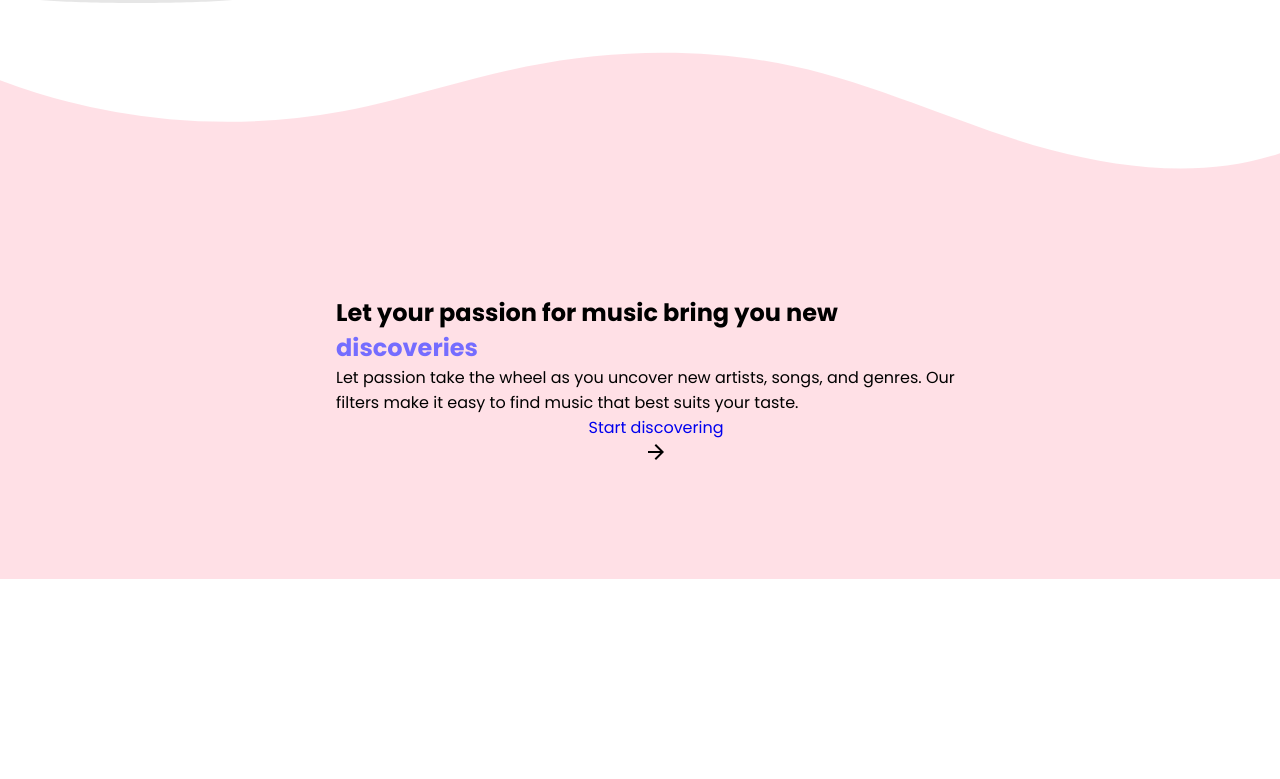
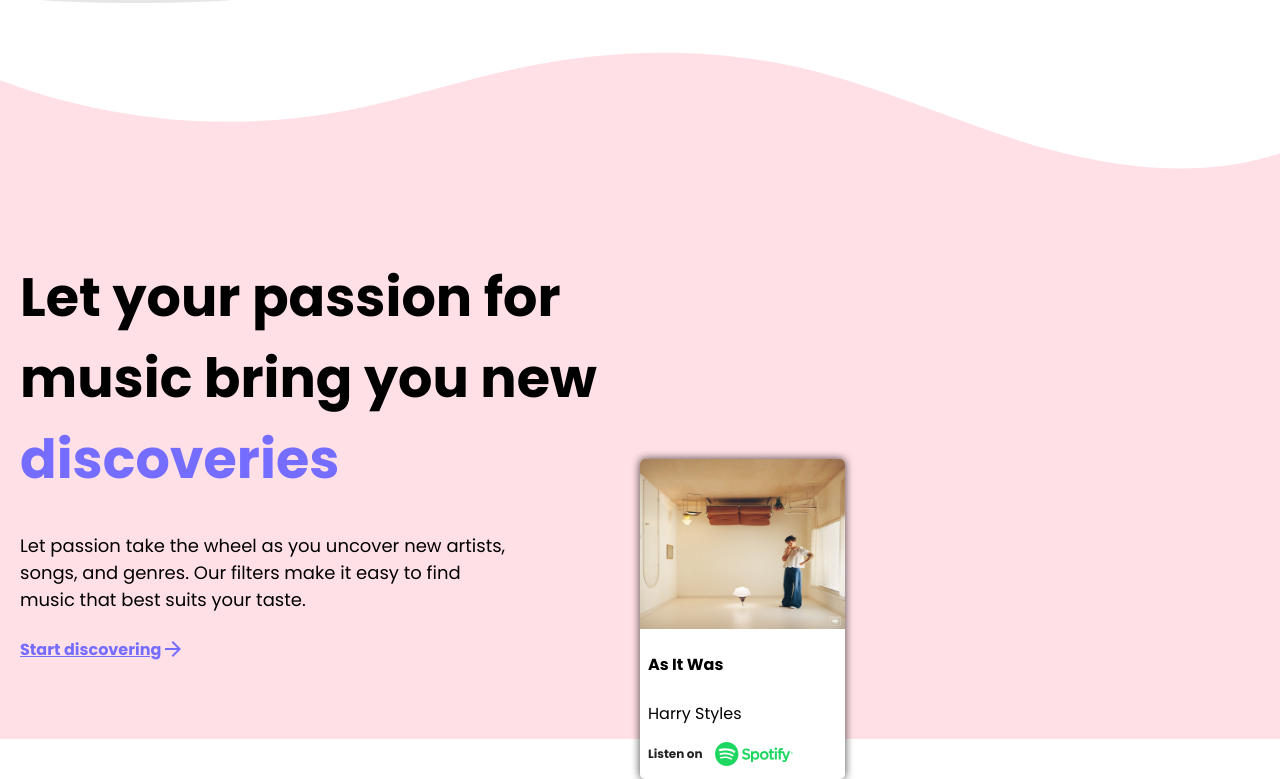
Before and after one commit to jmadrigaladan/spotify-react-api, a React (Create React App) app: page / in a window 1280 px wide. Shown: the part 661-1440 px from the top of the page. Before the commit the page ends 1240 px from the top, so only its background shows below. Built offline with nearby package versions, Linux system fonts and the light colour scheme.

Commit message:
working on card positioning discover section

```diff
--- a/src/components/Hero.css
+++ b/src/components/Hero.css
@@ -14,7 +14,7 @@
   display: flex;
 }
 
-.text__container {
+.heroText__container {
   width: 50%;
   margin-left: 32px;
   display: flex;
--- a/src/components/Hero.jsx
+++ b/src/components/Hero.jsx
@@ -12,7 +12,7 @@ function Hero() {
           <figure className="img__container">
             <img src={heroImage} alt="" className="heroImage" />
           </figure>
-          <div className="text__container">
+          <div className="heroText__container">
             <h1 className="hero__mainText">
               Analyze Music <span className="pinkText"> you enjoy</span> with no
               limits<span className="pinkText">.</span>
--- /dev/null
+++ b/src/components/MusicCard.css
@@ -0,0 +1,73 @@
+.horizontal__card {
+  width: 205px;
+  /* border: 1px solid red; */
+
+  background-color: white;
+  border-radius: 5px;
+}
+
+.horizontal__card:hover {
+  -webkit-transform: scale(0.98);
+  -ms-transform: scale(0.98);
+  transform: scale(0.98);
+}
+
+.song__img--wrapper {
+  width: 100%;
+}
+.song__img {
+  width: 100%;
+  height: 170px;
+}
+
+.song__img {
+  width: 100%;
+  /* box-shadow: 0 0 8px rgba(0, 0, 0, 0.4); */
+  border-top-left-radius: 5px;
+  border-top-right-radius: 5px;
+}
+
+.horizontal__card--wrapper {
+  height: 320px;
+  display: flex;
+  width: 205px;
+  border-radius: 5px;
+  flex-direction: column;
+  box-shadow: 0 0 8px rgba(0, 0, 0, 0.4);
+}
+
+.text__container {
+  margin-top: 16px;
+  margin-left: 8px;
+  text-align: left;
+  cursor: default;
+}
+
+.song__title--text {
+  font-size: 16px;
+  margin-bottom: 8px;
+}
+
+.artist__name--text {
+  font-weight: 400;
+  font-size: 16px;
+  margin-top: 24px;
+}
+
+.spotify__text--container {
+  width: 100%;
+  margin-top: 16px;
+}
+.spotify__song--link {
+  display: flex;
+  align-items: center;
+}
+.listen__on--text {
+  margin-right: 12px;
+  color: #242424;
+  font-size: 12px;
+}
+
+.spotify__logo {
+  width: 40%;
+}
--- /dev/null
+++ b/src/components/MusicCard.jsx
@@ -0,0 +1,27 @@
+import React from "react";
+import "./MusicCard.css";
+import SpotifyLogo from "../assets/Spotify_logo_with_text.svg";
+
+function MusicCard({ artistName, songName, songCover }) {
+  return (
+    <div class="horizontal__card">
+      <div class="horizontal__card--wrapper">
+        <div class="song__img--wrapper">
+          <img class="song__img" src={songCover} alt="" />
+        </div>
+        <div class="text__container">
+          <h1 class="song__title--text">{songName}</h1>
+          <h2 class="artist__name--text">{artistName}</h2>
+          <div class="spotify__text--container">
+            <a href={"/"} class="spotify__song--link">
+              <h1 class="listen__on--text">Listen on</h1>
+              <img class="spotify__logo" src={SpotifyLogo} alt="" />
+            </a>
+          </div>
+        </div>
+      </div>
+    </div>
+  );
+}
+
+export default MusicCard;
--- a/src/pages/Home.css
+++ b/src/pages/Home.css
@@ -7,15 +7,78 @@
   z-index: 3;
   letter-spacing: 0.014em;
 } */
+.landing {
+  margin: 0 auto;
+}
 
 .features {
   background-color: rgba(255, 101, 132, 0.2);
   display: flex;
   align-items: center;
-  justify-content: center;
-  min-height: 400px;
+  min-height: 70vh;
+  padding: 20px;
+  /* justify-content: center; */
+  /* min-height: 400px; */
+}
+
+.features__wrapper {
+  display: flex;
+  align-items: center;
+  justify-content: space-between;
+  max-width: 1300px;
+  margin: 0 auto;
 }
 
 .purpleText {
   color: #756dff;
 }
+
+.discovering__link {
+  display: flex;
+  align-items: center;
+  text-decoration: underline;
+  color: #756dff;
+  font-weight: 600;
+}
+
+.features__mainText {
+  font-size: 54px;
+}
+
+.features__subText {
+  margin-top: 32px;
+  font-size: 18px;
+  width: 80%;
+  text-align: left;
+}
+
+.featuresText__container {
+  display: flex;
+  flex-direction: column;
+  width: 50%;
+}
+
+.cards__container {
+  width: 50%;
+  /* display: flex;
+  justify-content: center; */
+}
+
+.link__container {
+  margin-top: 24px;
+}
+
+.cards__container {
+  position: relative;
+}
+
+.cardOne,
+.cardTwo {
+  position: absolute;
+}
+
+.cardOne,
+.cardTwo {
+  top: 0;
+  left: 0;
+}
--- a/src/pages/Home.jsx
+++ b/src/pages/Home.jsx
@@ -3,24 +3,49 @@ import Hero from "../components/Hero.jsx";
 import "./Home.css";
 import { Link } from "react-router-dom";
 import { ArrowForward } from "@material-ui/icons";
+import MusicCard from "../components/MusicCard.jsx";
+import BadBunnyAlbumCover from "../assets/badBunny.jpg";
+import harryStylesAlbumCover from "../assets/harryStyles.jpg";
 
 function Home() {
   return (
     <div className="landing">
       <Hero />
       <section className="features">
-        <div className="text__container">
-          <h1>
-            Let your passion for music bring you new{" "}
-            <span className="purpleText">discoveries</span>
-          </h1>
-          <p>
-            Let passion take the wheel as you uncover new artists, songs, and
-            genres. Our filters make it easy to find music that best suits your
-            taste.
-          </p>
-          <Link>Start discovering </Link>
-          <ArrowForward />
+        <div className="features__wrapper">
+          <div className="featuresText__container">
+            <h1 className="features__mainText">
+              Let your passion for music bring you new{" "}
+              <span className="purpleText">discoveries</span>
+            </h1>
+            <p className="features__subText">
+              Let passion take the wheel as you uncover new artists, songs, and
+              genres. Our filters make it easy to find music that best suits
+              your taste.
+            </p>
+            <div className="link__container">
+              <Link className="discovering__link">
+                Start discovering
+                <ArrowForward className="arrow__link" />
+              </Link>
+            </div>
+          </div>
+          <div className="cards__container">
+            <div className="cardOne">
+              <MusicCard
+                artistName={"Bad Bunny"}
+                songName={"Titi Me Pregunto"}
+                songCover={BadBunnyAlbumCover}
+              />
+            </div>
+            <div className="cardTwo">
+              <MusicCard
+                artistName={"Harry Styles"}
+                songName={"As It Was"}
+                songCover={harryStylesAlbumCover}
+              />
+            </div>
+          </div>
         </div>
       </section>
     </div>
```
Also changed, not shown: src/assets/badBunny.jpg (added), src/assets/harryStyles.jpg (added).
